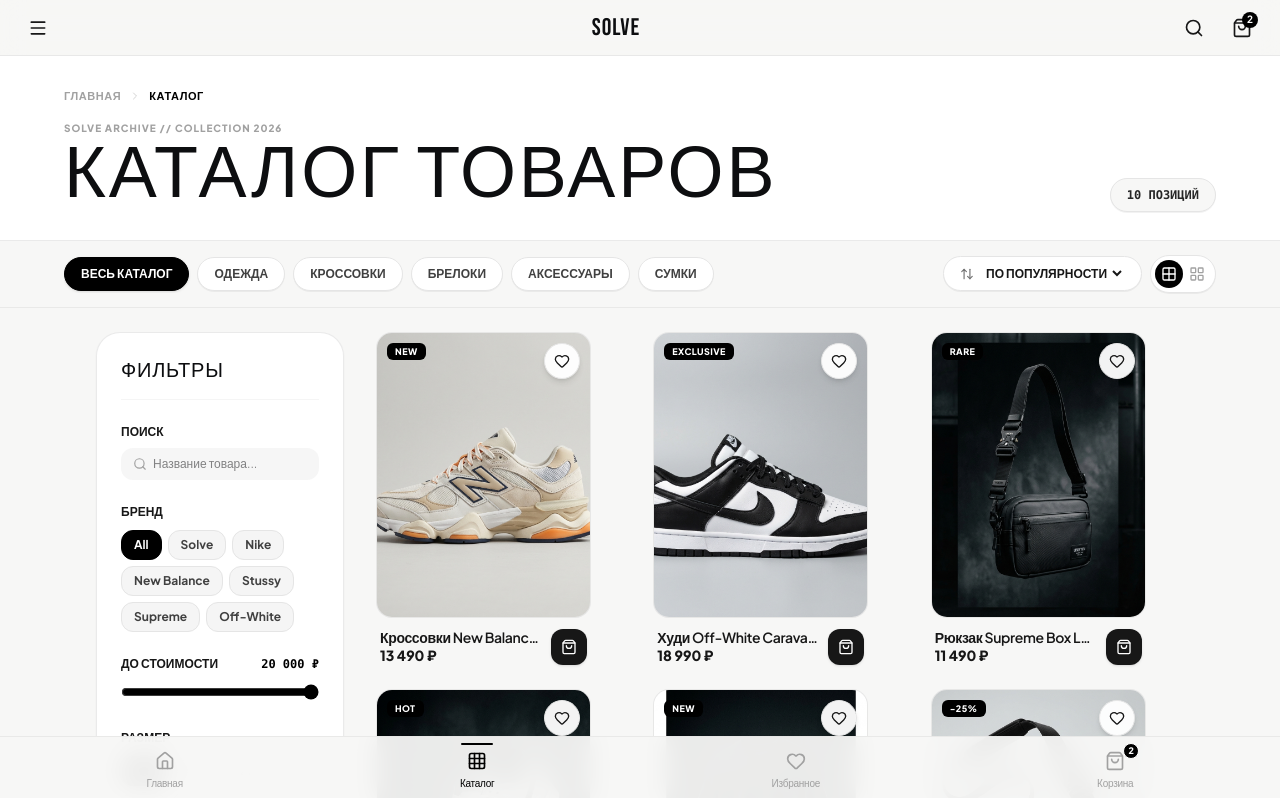
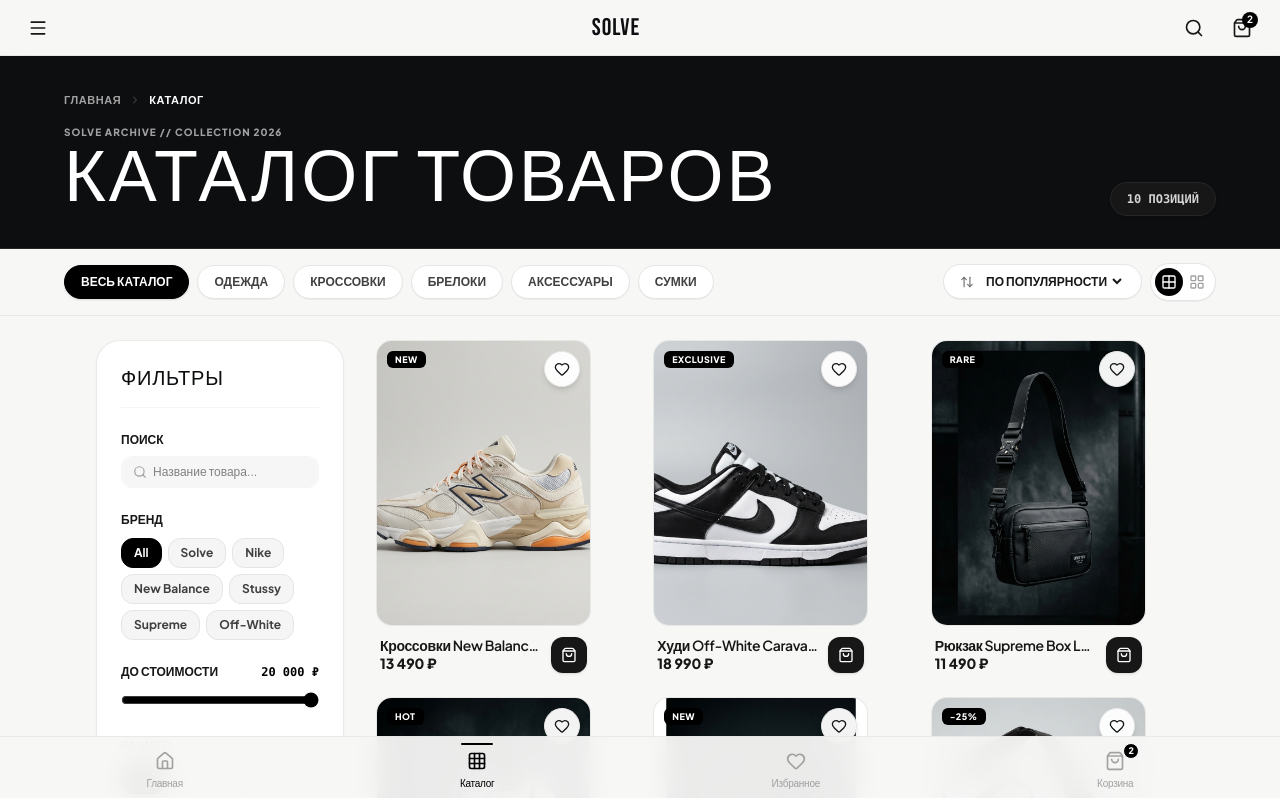
Before and after one commit to Farido01/SOLVE, a Next.js app: page /catalog in a window 1280 px wide. Shown: the top 798 px of the page. Built offline with nearby package versions, Linux system fonts and the light colour scheme.

Commit message:
Make catalog top header block dark (bg-[#0D0E10] text-white)

```diff
--- a/app/catalog/page.tsx
+++ b/app/catalog/page.tsx
@@ -224,14 +224,14 @@
       <Header />
 
       <main className="flex-1 mt-14 pb-28">
-        {/* Architectural Editorial Header */}
-        <section className="bg-white border-b border-neutral-200/80 pt-8 pb-7 px-4 md:px-8">
+        {/* Architectural Dark Editorial Header */}
+        <section className="bg-[#0D0E10] text-white border-b border-neutral-800 pt-9 pb-8 px-4 md:px-8">
           <div className="max-w-6xl mx-auto space-y-4">
             {/* Breadcrumbs */}
             <div className="flex items-center gap-2 text-[11px] font-semibold text-neutral-400 uppercase tracking-wider font-sans">
-              <Link href="/" className="hover:text-black transition-colors">Главная</Link>
-              <ChevronRight className="w-3 h-3 text-neutral-300" />
-              <span className="text-black font-extrabold">Каталог</span>
+              <Link href="/" className="hover:text-white transition-colors">Главная</Link>
+              <ChevronRight className="w-3 h-3 text-neutral-600" />
+              <span className="text-white font-extrabold">Каталог</span>
             </div>
 
             <div className="flex flex-col md:flex-row md:items-end justify-between gap-4">
@@ -239,13 +239,13 @@
                 <span className="text-[10px] font-extrabold text-neutral-400 uppercase tracking-widest block mb-1">
                   SOLVE ARCHIVE // COLLECTION 2026
                 </span>
-                <h1 className="font-display text-4xl sm:text-5xl md:text-7xl text-[#0D0E10] uppercase tracking-wider leading-none">
+                <h1 className="font-display text-4xl sm:text-5xl md:text-7xl text-white uppercase tracking-wider leading-none">
                   КАТАЛОГ ТОВАРОВ
                 </h1>
               </div>
 
               <div className="flex items-center gap-3">
-                <span className="text-xs font-extrabold text-neutral-800 font-mono bg-[#F7F7F6] px-4 py-2 rounded-full border border-neutral-200 shadow-2xs">
+                <span className="text-xs font-extrabold text-neutral-300 font-mono bg-neutral-900 px-4 py-2 rounded-full border border-neutral-800 shadow-sm">
                   {filteredProducts.length} ПОЗИЦИЙ
                 </span>
               </div>
```
